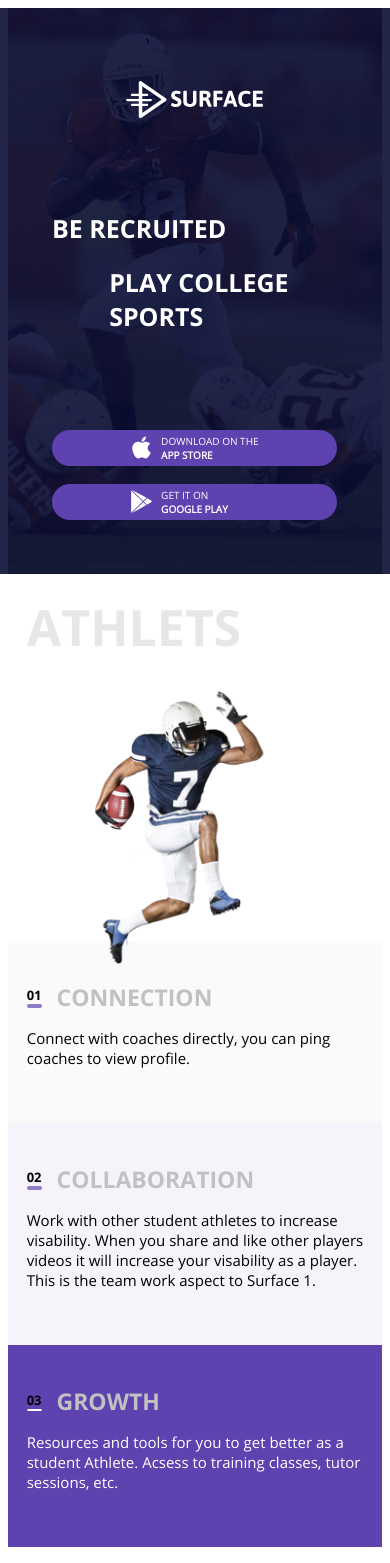
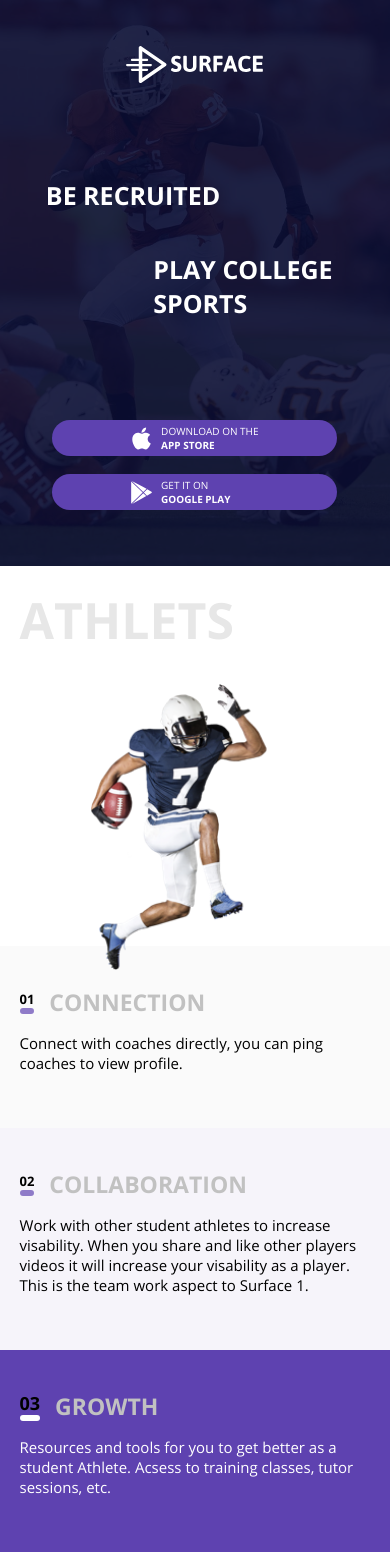
Before and after one commit to Venum22/mq-diplom, a plain HTML site: page index.html in a window 390 px wide. Shown: the top 1563 px of the page. Drawn offline with Linux system fonts and the light colour scheme; files whose address does not match are found by name.

Commit message:
замена

```diff
--- a/css/style.css
+++ b/css/style.css
@@ -1,3 +1,8 @@
+body {
+  	background-color: #fff;
+  	margin: 0;
+	padding: 0;
+}
 *,
 *::after,
 *::before {
@@ -29,7 +34,6 @@ p {
   flex-wrap: wrap;
   justify-content: center;
   align-items: center;
-  height: 962px;
   width: 100%;
   background-image: url(../images/football_1920.jpg);
   background-repeat: no-repeat;
@@ -80,16 +84,19 @@ p {
   width: 100%;
 }
 .next_title {
-  display: flex;
-  flex-wrap: wrap;
-  flex-direction: column;
+	font-size: 90px;
+	font-family: "OpenSans-Bold", sans-serif;
+	font-weight: 600;
+	color: #fff;
+	text-transform: uppercase;
+  	display: block;
   	width: 100%;
-  margin-left: 14%;
+  	margin-left: 16%;
 }
 h1 {
   display: flex;
   font-size: 90px;
-  color: white;
+  color: #fff;
   text-transform: uppercase;
   font-family: "OpenSans-Bold", sans-serif;
   margin: 0;
@@ -116,7 +123,7 @@ h1 {
   margin: 2.5%;
   color: white;
   font-size: 14px;
-  transition: box-shadow 0.3s, transform 0.3s;
+  transition: box-shadow 0.5s, transform 0.3s;
 }
 .button_content{
   display: flex;
@@ -135,7 +142,11 @@ h1 {
   font-family: "OpenSans-Regular", sans-serif;
   font-weight: 300;
 }
-
+.button_text_bottom {
+	display: block;
+	font-family: "OpenSans-Bold", sans-serif;
+	font-weight: 600;
+}
 .button:hover .button_icon {
   fill: #c1c1c1;
 }
@@ -162,10 +173,10 @@ h1 {
   box-sizing: border-box;
   width: 100%;
 }
-.wrapper:nth-child(n+3){
+.wrapper:nth-child(n+4){
   background-color: #f6f4fa;
 }
-.wrapper:nth-child(n+4){
+.wrapper:nth-child(n+5){
   background-color: #5e42b0;
   color: white;
 }
@@ -196,22 +207,32 @@ h1 {
   justify-content: start;
   align-items: center;
 }
-.num {
+.num, .num_2 {
   font-size: 18px;
   font-family: "OpenSans-Bold", sans-serif;
   margin: 0;
   color: black;
 }
+.num:after {
+  content: "";
+  display: block;
+  border: 3px solid #8f7bc8;
+  border-radius: 4px;
+}
+.num_2:after{
+  content: "";
+  display: block;
+  border: 3px solid #fff;
+  border-radius: 4px;
+}
 .num_3 {
   color: #8f7bc8;
   margin: 0;
 }
-.underline {
-  border: 3px solid #8f7bc8;
-  border-radius: 4px;
-}
-.underline_3 {
-  border: 2px solid white;
+.num_3:after {
+  content: "";
+  display: block;
+  border: 2px solid #fff;
   border-radius: 4px;
 }
 .heading_block {
@@ -252,10 +273,10 @@ h1 {
   position: relative;
   width: 100%;
 }
-.container:nth-child(n+3){
+.container:nth-child(n+4){
   background-color: #f6f4fa;
 }
-.container:nth-child(n+4){
+.container:nth-child(n+5){
   background-color: #0a0e34;
   color: #fff;
 }
@@ -274,6 +295,7 @@ h1 {
   right: 13%;
   top: -7%;
   width: 50%;
+  z-index: 9999;
 }
 /* Блоки 3шт */
 .block {
@@ -341,6 +363,15 @@ h2 {
   position: absolute;
   left: calc(50% - 170px/2);
   top: calc(50% - 156px);
+  -webkit-transition: all 0.3s ease;;
+  -moz-transition: all 0.3s ease;;
+  -o-transition: all 0.3s ease;;
+  transition: all 0.3s ease;
+}
+.square:hover {
+  -webkit-transform: scale(1.2);
+  -ms-transform: scale(1.2);
+  transform: scale(1.2);
 }
 .count {
   font-size: 24px;
@@ -450,7 +481,7 @@ h2 {
 .header_content {
     width: 90%;
 }
- h1 {
+ h1, .next_title {
    font-size: 64px;
 }
 .buttons {
@@ -542,6 +573,12 @@ h2 {
   left: 8.5%;
   top: 51%;
 }
+.download_text {
+	margin: 0;
+}
+.app_text {
+  display: block;
+}
 .app_button_area {
   padding-bottom: 80px;
 }
@@ -549,7 +586,7 @@ h2 {
   display: flex;
 }
 }
-@media (max-width: 640px){
+@media (max-width: 640px) {
 .header {
   height: 566px;
   min-width: 320px;
@@ -574,7 +611,7 @@ h2 {
 .logo_icon {
   width: 130px;
 }
-h1 {
+h1, .next_title {
   font-size: 25px;
 }
 .title_block {
@@ -706,7 +743,7 @@ h2 {
   border-bottom: 3px solid #8f7bc8;
 }
 .footer {
-  height: 566px;
+  height: 660px;
    min-width: 320px;
    width: 100%;
   background-image: url(../images/game_767.jpg);
@@ -715,32 +752,48 @@ h2 {
   content: "";
   min-width: 320px;
   width: 100%;
-  min-height: 566px;
+  min-height: 660px;
 }
   .footer_content {
    min-height: 566px;
     width: 100%;
   }
+  .app_block {
+    display: flex;
+    flex-wrap: wrap;
+    justify-content: center;
+    width: 95%;
+  }
+  .app_button_area {
+    margin-top: 18%;
+    margin-bottom: 15%;
+  }
   .download_app_button {
   width: 74px;
   height: 74px;
 }
+
+.logo_icon_app {
+  width: 58px;
+}
+
 .download_text {
     margin-left: 0;
     width: 100%;
   margin-bottom: 15%;
 }
-.logo {
-	padding-top: 9%;
-}
-.logo_icon {
-width: 137px;
-}
-.logo_icon_app {
-  width: 58px;
+
+  .app_head_area {
+     display: flex;
+    flex-wrap: wrap;
+    justify-content: center;
+    width: 100%;
   }
 .app_head {
   font-size: 32px;
+    line-height: 1.5em;
+    letter-spacing: 2px;
+
 }
   .app_text_area {
     display: flex;
@@ -752,28 +805,9 @@ width: 137px;
   font-size: 14px;
   letter-spacing: 0.7px;
   }
-.app_block {
-	display: flex;
-	flex-wrap: wrap;
-	justify-content: center;
-    width: 95%;
-}
-.app_button_area {
-	margin-top: 18%;
-    margin-bottom: 15%;
-}
-.app_head_area {
-	display: flex;
-    flex-wrap: wrap;
-    justify-content: center;
-    width: 100%;
-}
-.app_head {
-	font-size: 32px;
-    line-height: 1.5em;
-    letter-spacing: 2px;
-}
-.buttons {
-width: 100%;
+
+.logo_icon {
+  width: 137px;
+  fill: white;
 }
 }
--- a/index.html
+++ b/index.html
@@ -26,7 +26,7 @@
   					<h1>Be recruited</h1>
     			</div>
   				<div class="title next_title">
-          			<h1>play college sports</h1>
+          			<span class="next_title">play college sports</span>
   				</div>
   			</div>
    			<div class="buttons">
@@ -35,7 +35,10 @@
             			<svg class="button_icon" xmlns="http://www.w3.org/2000/svg" viewBox="0 0 170 170">
   							<path d="M150.37 130.25c-2.45 5.66-5.35 10.87-8.71 15.66-4.58 6.53-8.33 11.05-11.22 13.56-4.48 4.12-9.28 6.23-14.42 6.35-3.69 0-8.14-1.05-13.32-3.18-5.197-2.12-9.973-3.17-14.34-3.17-4.58 0-9.492 1.05-14.746 3.17-5.262 2.13-9.5 3.24-12.742 3.35-4.93.21-9.842-1.96-14.746-6.52-3.13-2.73-7.045-7.41-11.735-14.04-5.03-7.08-9.168-15.29-12.41-24.65-3.47-10.11-5.21-19.9-5.21-29.378 0-10.857 2.346-20.22 7.045-28.068C27.508 57.03 32.42 52.06 38.57 48.41s12.793-5.51 19.948-5.63c3.915 0 9.05 1.21 15.43 3.59 6.36 2.39 10.446 3.6 12.237 3.6 1.34 0 5.877-1.416 13.57-4.24 7.275-2.617 13.415-3.7 18.445-3.274 13.63 1.1 23.87 6.473 30.68 16.153-12.19 7.385-18.22 17.73-18.1 31 .11 10.338 3.86 18.94 11.23 25.77 3.34 3.17 7.07 5.62 11.22 7.36-.9 2.61-1.85 5.11-2.86 7.51zM119.11 7.24c0 8.102-2.96 15.667-8.86 22.67-7.12 8.323-15.732 13.133-25.07 12.374-.12-.972-.19-1.995-.19-3.07 0-7.778 3.387-16.102 9.4-22.908 3.002-3.446 6.82-6.31 11.45-8.597 4.62-2.253 8.99-3.498 13.1-3.71.12 1.082.17 2.165.17 3.24z"/>
 						</svg>
-           				<div class="button_text"> download on the<br> <b>app store</b></div>
+           				<div class="button_text">
+           					<span class="button_text_top">download on the</span>
+           					<span class="button_text_bottom">app store</span>
+  						</div>
   					</div>
    				</a>
             	<a href="#0" class="button google_button">
@@ -43,7 +46,10 @@
            				<svg class="button_icon" xmlns="http://www.w3.org/2000/svg" viewBox="0 0 505.499 505.499">
   							<path d="M471.497 234.466l-92.082-53.135-75.733 73.208 69.215 66.907 98.6-56.91c5.43-3.133 8.677-8.756 8.677-15.03 0-6.275-3.245-11.898-8.677-15.04zM363.785 172.3l-101.332-58.497L40.375 0l250.828 242.47M44.063 505.5l218.77-120.512 94.435-54.515-66.065-63.87M25.56 9.815l-.236 489.67L278.72 254.534"/>
 						</svg>
-           				<div class="button_text google_button_text"> get it on <br><b>google play</b></div>
+           				<div class="button_text google_button_text">
+           					<span class="button_text_top">get it on</span>
+           				 	<span class="button_text_bottom">google play</span>
+           				</div>
    					</div>
 				</a>
 		</div>
@@ -53,12 +59,20 @@
   			<div class="heading_modul">
     			<h2 class="main_heading">Athlets</h2>
     		</div>
+    		<picture>
+      			<source
+ 					media="(max-width: 640px)"
+ 					srcset="images/footballer_192.png">
+     			<source
+ 					media="(min-width: 641px) and (max-width: 960px)"
+ 					srcset="images/footballer_497.png">
+      				<img class="image" src="images/footballer_566.png" alt="footballer">
+  			</picture>
   			<div class="wrapper">
   				<div class="content">
   					<div class="point">
   						<div class="num_block">
     						<p class="num">01</p>
-    						<div class="underline"></div>
   						</div>
    						<div class="heading_block">
         					<h3 class="heading">Connection</h3>
@@ -74,7 +88,6 @@
   					<div class="point growth_point">
   						<div class="num_block">
     						<p class="num">02</p>
-    						<div class="underline"></div>
   						</div>
    						<div class="heading_block">
         					<h3 class="heading">Collaboration</h3>
@@ -89,8 +102,7 @@
   				<div class="content">
   					<div class="point">
   						<div class="num_block">
-    						<p class="num">03</p>
-    						<div class="underline_3"></div>
+    						<p class="num_2">03</p>
   						</div>
    						<div class="heading_block">
         					<h3 class="heading"> Growth</h3>
@@ -101,26 +113,25 @@
   					</div>
 				</div>
   			</div>
-			<picture>
-      			<source
- 					media="(max-width: 640px)"
- 					srcset="images/footballer_192.png">
-     			<source
- 					media="(min-width: 641px) and (max-width: 960px)"
- 					srcset="images/footballer_497.png">
-      				<img class="image" src="images/footballer_566.png" alt="footballer">
-  			</picture>
 		</section>
 		<section class="section">
   			<div class="heading_area">
     			<h2 class="main_heading">Players</h2>
     		</div>
+    		<picture>
+      			<source
+ 					media="(max-width: 640px)"
+ 					srcset="images/basketballer_302.png">
+     			<source
+ 					media="(min-width: 641px) and (max-width: 960px)"
+ 					srcset="images/basketballer_436.png">
+      				<img class="section_image" src="images/basketballer_991.png" alt="basketballer">
+ 	 		</picture>
    			<div class="container">
 				<div class="container_content">
   					<div class="point">
   						<div class="num_block">
     						<p class="num">01</p>
-    						<div class="underline"></div>
   						</div>
    						<div class="heading_block">
        						 <h3 class="heading">Connection</h3>
@@ -136,7 +147,6 @@
   					<div class="point">
   						<div class="num_block">
     						<p class="num">02</p>
-    						<div class="underline"></div>
   						</div>
    						<div class="heading_block">
         					<h3 class="heading">Collaboration</h3>
@@ -152,7 +162,6 @@
   					<div class="point">
   						<div class="num_block">
     						<p class="num_3">03</p>
-    						<div class="underline_3"></div>
   						</div>
    						<div class="heading_block">
        	 					<h3 class="heading">Growth</h3>
@@ -163,15 +172,6 @@
   					</div>
 				</div>
   			</div>
-  			<picture>
-      			<source
- 					media="(max-width: 640px)"
- 					srcset="images/basketballer_302.png">
-     			<source
- 					media="(min-width: 641px) and (max-width: 960px)"
- 					srcset="images/basketballer_436.png">
-      				<img class="section_image" src="images/basketballer_991.png" alt="basketballer">
- 	 		</picture>
 		</section>
 	</main>
  	<section class="block">
@@ -263,7 +263,10 @@
             			<svg class="button_icon" xmlns="http://www.w3.org/2000/svg" viewBox="0 0 170 170">
   							<path d="M150.37 130.25c-2.45 5.66-5.35 10.87-8.71 15.66-4.58 6.53-8.33 11.05-11.22 13.56-4.48 4.12-9.28 6.23-14.42 6.35-3.69 0-8.14-1.05-13.32-3.18-5.197-2.12-9.973-3.17-14.34-3.17-4.58 0-9.492 1.05-14.746 3.17-5.262 2.13-9.5 3.24-12.742 3.35-4.93.21-9.842-1.96-14.746-6.52-3.13-2.73-7.045-7.41-11.735-14.04-5.03-7.08-9.168-15.29-12.41-24.65-3.47-10.11-5.21-19.9-5.21-29.378 0-10.857 2.346-20.22 7.045-28.068C27.508 57.03 32.42 52.06 38.57 48.41s12.793-5.51 19.948-5.63c3.915 0 9.05 1.21 15.43 3.59 6.36 2.39 10.446 3.6 12.237 3.6 1.34 0 5.877-1.416 13.57-4.24 7.275-2.617 13.415-3.7 18.445-3.274 13.63 1.1 23.87 6.473 30.68 16.153-12.19 7.385-18.22 17.73-18.1 31 .11 10.338 3.86 18.94 11.23 25.77 3.34 3.17 7.07 5.62 11.22 7.36-.9 2.61-1.85 5.11-2.86 7.51zM119.11 7.24c0 8.102-2.96 15.667-8.86 22.67-7.12 8.323-15.732 13.133-25.07 12.374-.12-.972-.19-1.995-.19-3.07 0-7.778 3.387-16.102 9.4-22.908 3.002-3.446 6.82-6.31 11.45-8.597 4.62-2.253 8.99-3.498 13.1-3.71.12 1.082.17 2.165.17 3.24z"/>
 						</svg>
-           				<div class="button_text"> download on the<br> <b>app store</b></div>
+           				<div class="button_text">
+           					<span class="button_text_top">download on the</span>
+           					<span class="button_text_bottom">app store</span>
+           				</div>
   					</div>
    				</a>
             	<a href="#0" class="button google_button">
@@ -271,7 +274,10 @@
            				<svg class="button_icon" xmlns="http://www.w3.org/2000/svg" viewBox="0 0 505.499 505.499">
   							<path d="M471.497 234.466l-92.082-53.135-75.733 73.208 69.215 66.907 98.6-56.91c5.43-3.133 8.677-8.756 8.677-15.03 0-6.275-3.245-11.898-8.677-15.04zM363.785 172.3l-101.332-58.497L40.375 0l250.828 242.47M44.063 505.5l218.77-120.512 94.435-54.515-66.065-63.87M25.56 9.815l-.236 489.67L278.72 254.534"/>
 						</svg>
-           				<div class="button_text"> get it on <br><b>google play</b></div>
+           				<div class="button_text">
+							<span class="button_text_top">get it on</span>
+           					<span class="button_text_bottom">google play</span>
+           				</div>
    					</div>
    				</a>
 			</div>
```
Lines whose indentation alone changed are shown as unchanged.
